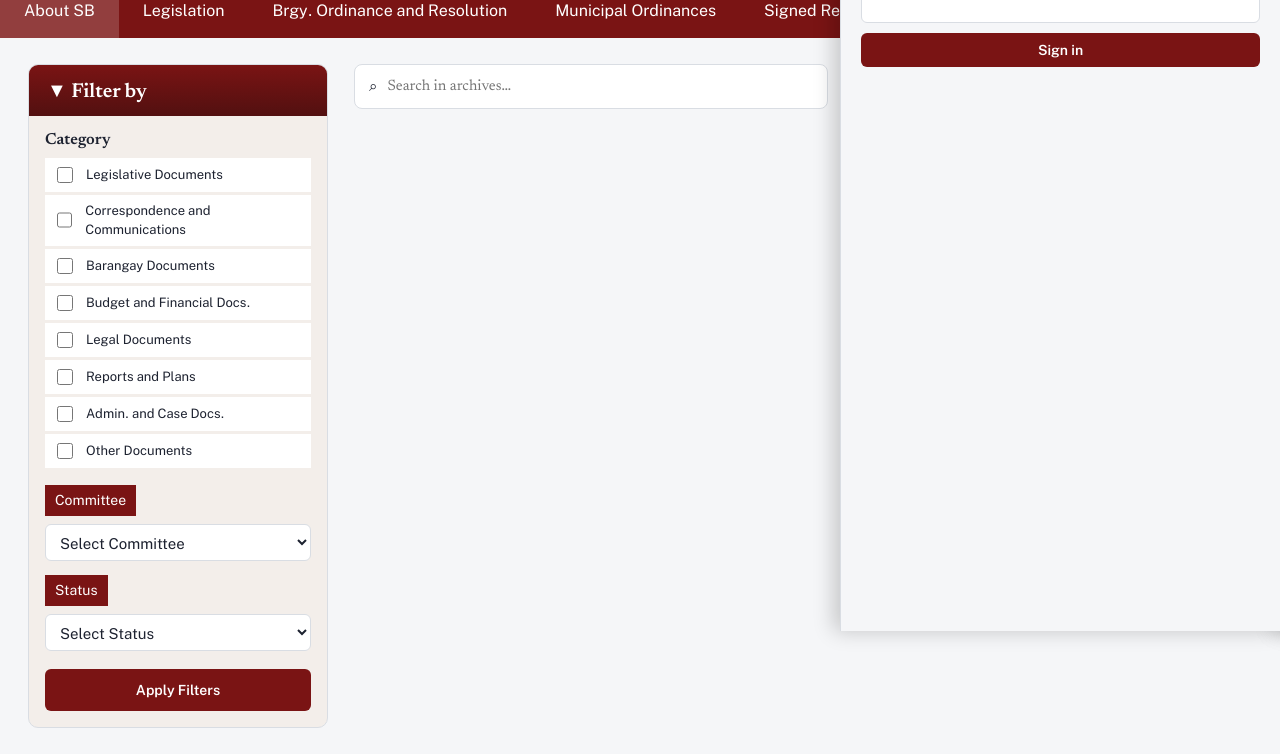
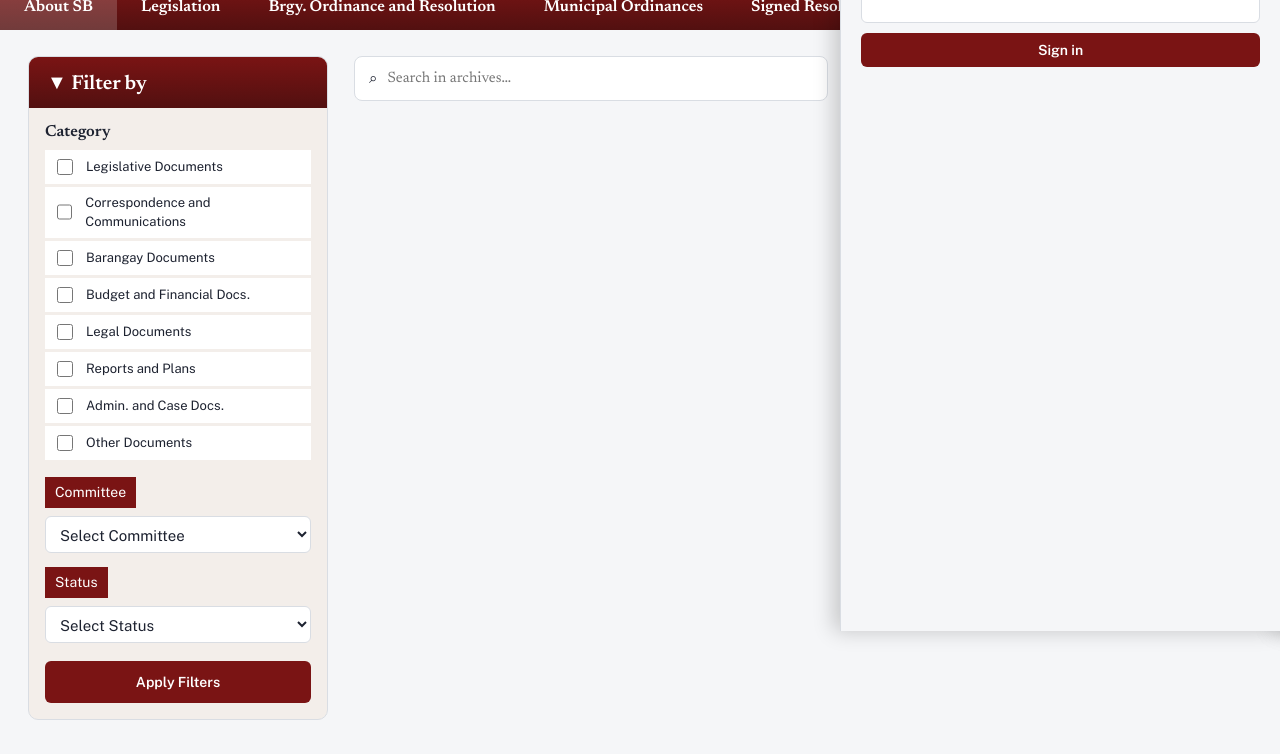
Before and after one commit to SoraOu/sb-agenda-tracker, a plain HTML site: page index.html in a window 1280 px wide. Shown: the part 169-923 px from the top of the page. Drawn offline with nearby package versions, Linux system fonts and the light colour scheme.

Commit message:
nilagyan ng gradient

```diff
--- a/styles.css
+++ b/styles.css
@@ -99,7 +99,7 @@ dialog{border:1px solid var(--bd);border-radius:10px;padding:20px;background:var
 
 /* Mogpog layout: masthead, maroon navigation bar, Filter by sidebar, search row */
 .mast{background:var(--sub)}.mast img{display:block;width:100%;height:auto}
-.bar{position:sticky;top:0;z-index:10;display:flex;overflow-x:auto;white-space:nowrap;background:var(--pri);color:var(--btx)}
+.bar{position:sticky;top:0;z-index:10;display:flex;overflow-x:auto;white-space:nowrap;background:linear-gradient(var(--pri),var(--btnh));color:var(--btx);font:600 20px var(--fh)}
 .bar a{color:inherit;text-decoration:none;font-size:16px;padding:15px 24px}.bar a:hover{background:#ffffff1f}.bar a.on{background:#ffffff2e}
 .bar .sp{margin-left:auto;display:flex}
 .wrap{display:grid;grid-template-columns:300px minmax(0,1fr);gap:26px;align-items:start;max-width:1700px;margin:0 auto;padding:26px 28px}
```
